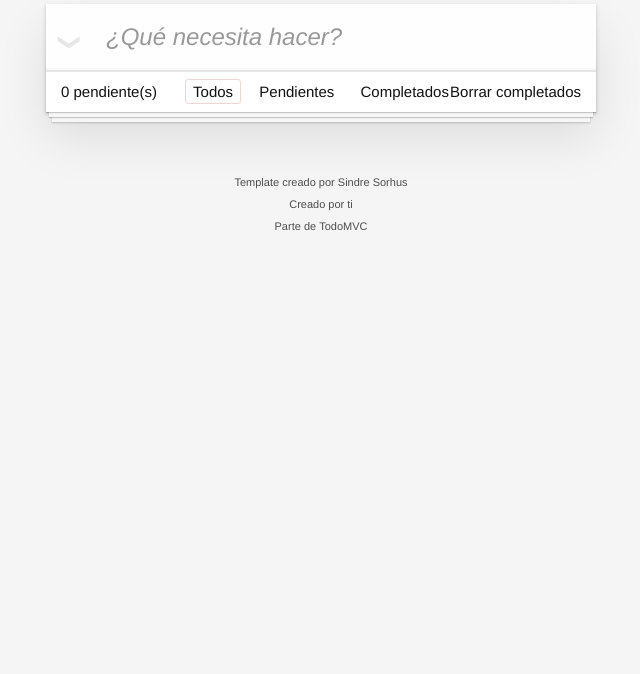
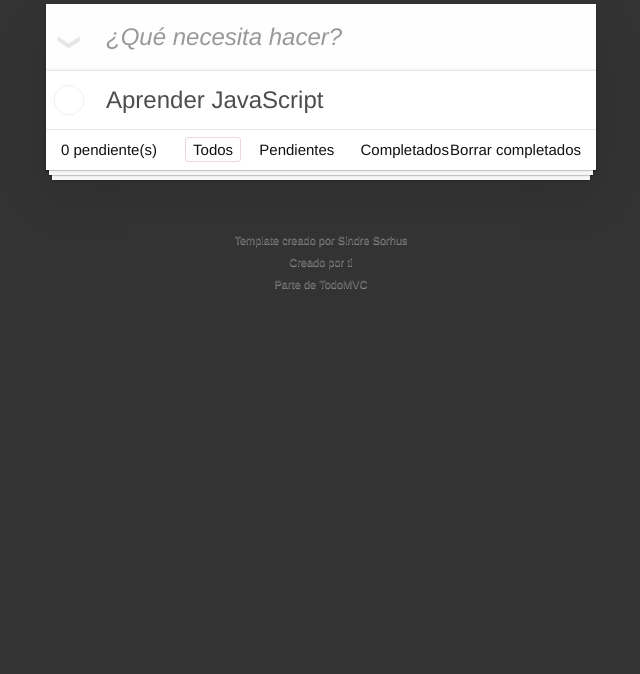
Before and after one commit to MasterCuber9210/To-Do-List, a website built with webpack: page src/index.html in a window 1280 px wide. Shown: the part 126-800 px from the top of the page, without its empty margins (319-959 px from the left). Built offline with nearby package versions, Linux system fonts and the light colour scheme.

Commit message:
upload crearTodoHtml function

```diff
--- a/docs/index.html
+++ /dev/null
@@ -1,22 +0,0 @@
-<!DOCTYPE html>
-<html lang="en">
-<head>
-    <meta charset="UTF-8">
-    <meta name="viewport" content="width=device-width, initial-scale=1.0">
-    <meta http-equiv="X-UA-Compatible" content="ie=edge">
-    <title>Webpack</title>
-<link href="main.c9be7f6706a28700d217.css" rel="stylesheet"></head>
-<body>
-
-    <img src="assets/webpack-sprite.png" alt="Webpack logo" width="250px">
-
-    <!-- Este es un comentario en HTML -->
-    <!-- Este es un comentario en HTML -->
-    <!-- Este es un comentario en HTML -->
-    <!-- Este es un comentario en HTML -->
-    <!-- Este es un comentario en HTML -->
-    <!-- Este es un comentario en HTML -->
-    <!-- Este es un comentario en HTML -->
-
-<script type="text/javascript" src="main.0d7cfbbe34c458d9ccea.js"></script></body>
-</html>
--- a/src/classes/todo.class.js
+++ b/src/classes/todo.class.js
@@ -8,7 +8,7 @@ export class Todo {
         this.tarea = tarea;
 
         this.id         = new Date().getTime(); //Genera un numero para la hora exacta y se puede usar como id
-        this.compleatdo = false;
+        this.completado = false;
         this.creado     = new Date();
 
     }
--- a/src/index.js
+++ b/src/index.js
@@ -1,14 +1,18 @@
 import './styles.css';
 import { Todo,TodoList } from './classes';
+import { crearTodoHtml } from './js/componentes';
+
 
 
 
 
 const tarea = new Todo('Aprender JavaScript');
-const tarea2 = new Todo('Comprar un unicornio');
 
-const todoList = new TodoList(tarea);
+const todoList = new TodoList();
+
+// const crearHtml = new crearTodoHtml(tarea);
 
 todoList.nuevoTodo(tarea);
-todoList.nuevoTodo(tarea2);
+crearTodoHtml(tarea);
+
 console.log(todoList);
--- a/src/js/componentes.js
+++ b/src/js/componentes.js
@@ -1,14 +1,28 @@
-import '../css/componentes.css';
 
 
+//Referencias HTML
+const divTodoList = document.querySelector('.todo-list');
 
-export const saludar = ( nombre ) => {
 
-    console.log('Creando etiqueta h1, en el HTML!');
+export const crearTodoHtml = ( todo ) => {
 
-    const h1 = document.createElement('h1');
-    h1.innerText = `Hola, ${ nombre }`;
 
-    document.body.append( h1 );
+    const htmlTodo = `
+    <li class="${ (todo.completado) ? 'completed' : '' }" data-id="${todo.id}">
+        <div class="view">
+            <input class="toggle" type="checkbox" ${ (todo.completado) ? 'checked' : '' }>
+            <label>${todo.tarea}</label>
+            <button class="destroy"></button>
+        </div>
+        <input class="edit" value="Create a TodoMVC template">
+    </li>`;
+
+    const div = document.createElement('div');
+    div.innerHTML = htmlTodo;
+
+    divTodoList.append(div.firstElementChild);
+
+    return div.firstElementChild;
+
 
 }
--- a/src/styles.css
+++ b/src/styles.css
@@ -23,7 +23,8 @@ button {
 body {
     font: 14px 'Helvetica Neue', Helvetica, Arial, sans-serif;
     line-height: 1.4em;
-    background: #f5f5f5;
+    /* background: #f5f5f5; */
+    background: #333;
     color: #111111;
     min-width: 230px;
     max-width: 550px;
```
Also changed, not shown: docs/assets/webpack-sprite.png (deleted), 2 other files.
